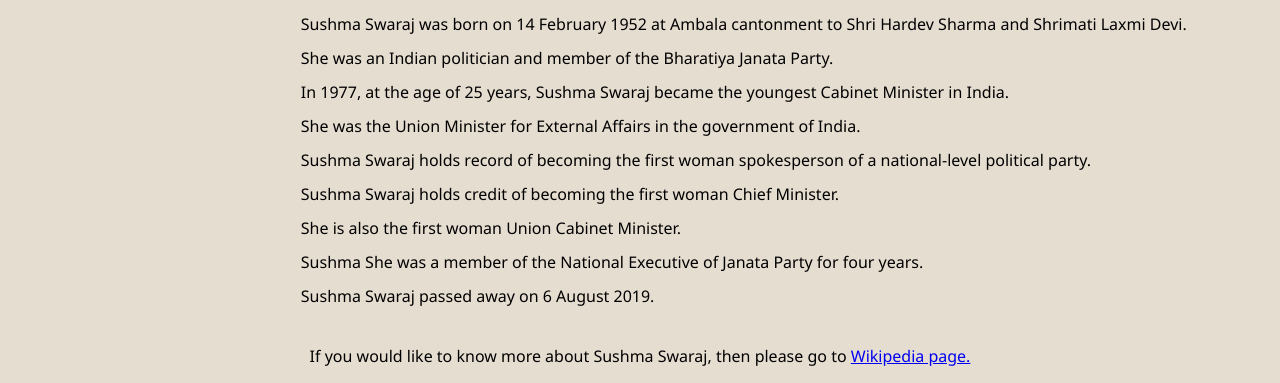
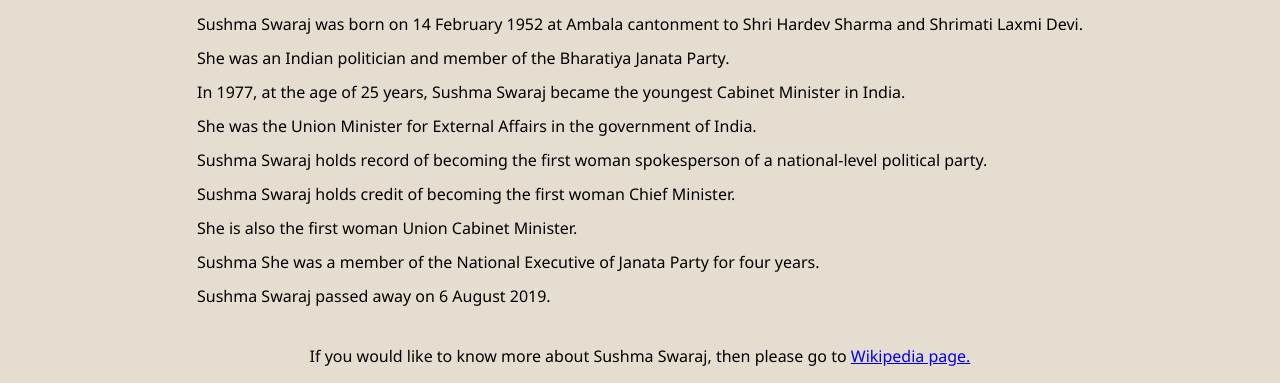
Before and after one commit to ibhavikamalhotra/Tribute, a plain HTML site: page index.html in a window 1280 px wide. Shown: the part 564-947 px from the top of the page. Drawn offline with Linux system fonts and the light colour scheme.

Commit message:
Update index.html

```diff
--- a/index.html
+++ b/index.html
@@ -1,9 +1,22 @@
+
 <!DOCTYPE html>
 
 
 <html>
   <head>
       <title>A TRIBUTE TO SUSHMA SWARAJ!</title>
+      <style>
+
+        ul{
+          padding-left: 0px;
+          display: block;
+        margin-left: auto;
+        margin-right: auto;
+        max-width: 100%;
+width: max-content;
+        }
+
+      </style>
   </head>
     <body style="font-family: 'Segoe UI', Tahoma, Geneva, Verdana, sans-serif; background-color: rgb(230, 221, 209);"
       <div id="main">
@@ -28,7 +41,7 @@
           </div>
             <div class="timeline">
               <div style="font-family:'Lucida Sans', 'Lucida Sans Regular', 'Lucida Grande', 'Lucida Sans Unicode', Geneva, Verdana, sans-serif;text-align: center;letter-spacing: 2px;font-size:30px">A brief history about Sushma Swaraj :</div>
-              <div style="margin-left: 20%;">
+              <div style="display:block;margin-left: auto;margin-right: auto;">
               <ul style="list-style-type: none;">
                 <li >Sushma Swaraj was born on 14 February 1952 at Ambala cantonment to Shri Hardev Sharma and Shrimati Laxmi Devi. </li>
                 <li style="padding-top: 12px;">She was an Indian politician and member of the Bharatiya Janata Party.</li>
```
